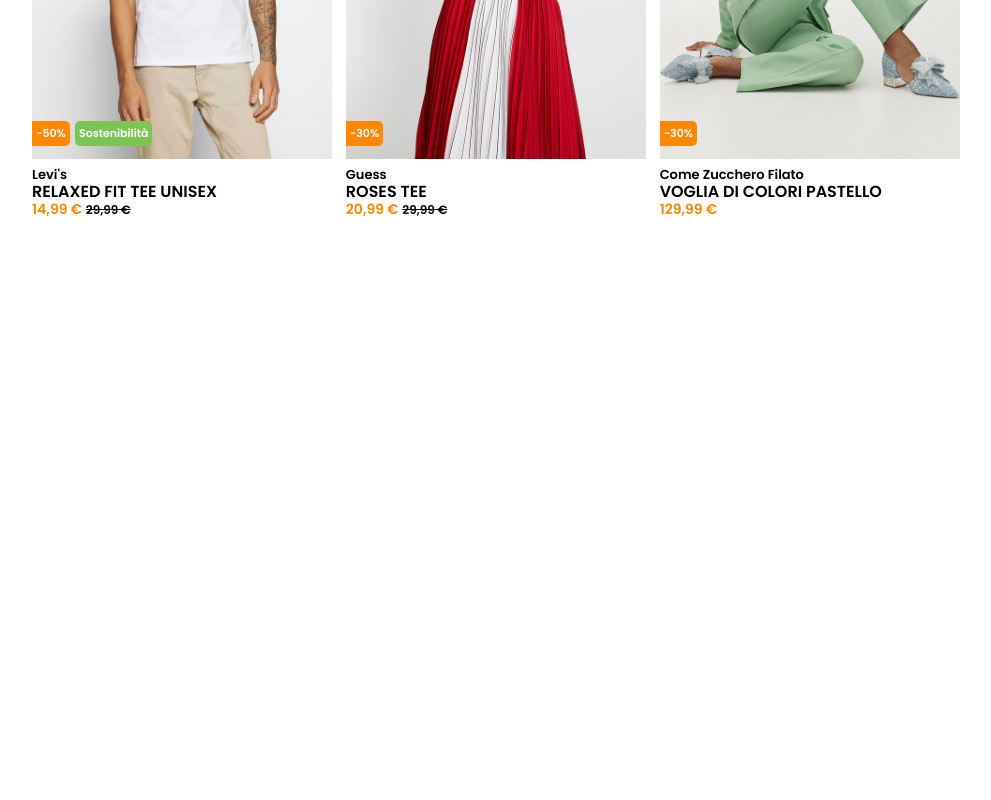
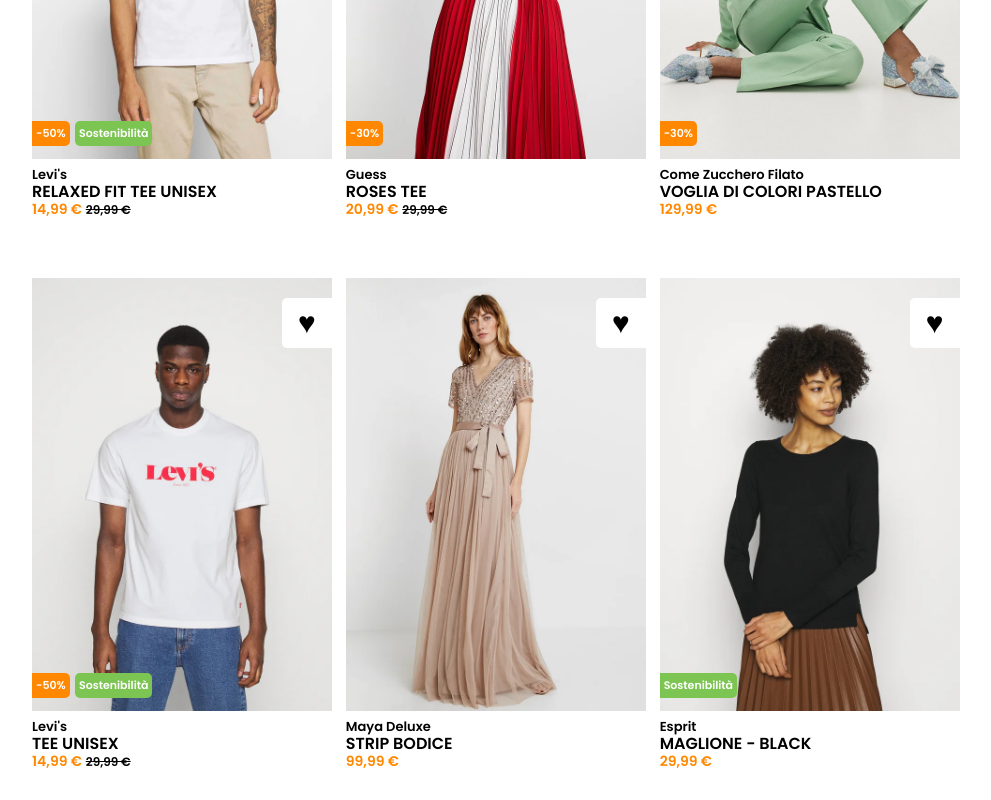
Before and after one commit to KSigma91/html-css-boolando, a plain HTML site: page index.html in a window 1280 px wide. Shown: the part 304-1104 px from the top of the page, without its empty margins (113-1104 px from the left). Before the commit the page ends 800 px from the top, so only its background shows below. Drawn offline with Linux system fonts and the light colour scheme.

Commit message:
seconda fila completa

```diff
--- a/css/style.css
+++ b/css/style.css
@@ -47,6 +47,17 @@
     left: 43px;
 }
 
+.product #eco {
+    position: absolute;
+    font-size: 11px;
+    color: white;
+    padding: 4px;
+    background: rgb(125, 197, 83);
+    border-radius: 0 5px 5px 0;
+    bottom: 20px;
+    left: 0;
+}
+
 .product .heart {
     position: absolute;
     top: 20px;
--- a/index.html
+++ b/index.html
@@ -14,9 +14,8 @@
 
     <div class="container">
 
-        <!-- lista prodotti -->
+        <!-- lista prodotti - prima fila -->
         <section>
-            <!-- prima fila -->
             <article class="list">
                  <!-- primo prodotto -->
                 <div class="product">
@@ -35,7 +34,6 @@
                 </div>
             </article>
 
-             <!-- prima fila -->
             <article class="list">
                 <!-- secondo prodotto -->
                <div class="product">
@@ -53,7 +51,6 @@
                </div>
            </article>
 
-           <!-- prima fila -->
            <article class="list">
                 <!-- terzo prodotto -->
                 <div class="product">
@@ -70,6 +67,58 @@
                 </div>
             </article>
         </section>
+
+        <!-- lista prodotti - seconda fila -->
+        <section>
+            <article class="list">
+                 <!-- quarto prodotto -->
+                <div class="product">
+                    <img src="img/4.webp" alt="prodotto_4">
+                    <img class="hide" src="img/4b.webp" alt="prodotto_4_hover">
+                    <span class="label discount">-50%</span>
+                    <span class="label eco">Sostenibilità</span>
+                    <span class="heart">&hearts;</span>
+                </div>
+                <!-- dettagli prodotto -->
+                <div class="info">
+                    <h4 class="brand">Levi's</h4>
+                    <p>TEE UNISEX</p>
+                    <span class="price">14,99 &euro;</span>
+                    <span class="barred">29,99 &euro;</span>
+                </div>
+            </article>
+
+            <article class="list">
+                <!-- quinto prodotto -->
+               <div class="product">
+                   <img src="img/5.webp" alt="prodotto_5">
+                   <img class="hide" src="img/5b.webp" alt="prodotto_5_hover">
+                   <span class="heart">&hearts;</span>
+               </div>
+               <!-- dettagli prodotto -->
+               <div class="info">
+                   <h4 class="brand">Maya Deluxe</h4>
+                   <p>STRIP BODICE</p>
+                   <span class="price">99,99 &euro;</span>
+               </div>
+           </article>
+
+           <article class="list">
+                <!-- sesto prodotto -->
+                <div class="product">
+                    <img src="img/6.webp" alt="prodotto_6">
+                    <img class="hide" src="img/6b.webp" alt="prodotto_6_hover">
+                    <span id="eco">Sostenibilità</span>
+                    <span class="heart">&hearts;</span>
+                </div>
+                <!-- dettagli prodotto -->
+                <div class="info">
+                    <h4 class="brand">Esprit</h4>
+                    <p>MAGLIONE - BLACK</p>
+                    <span class="price">29,99 &euro;</span>
+                </div>
+            </article>
+        </section>
     </div>
 
 </body>
```
Lines whose indentation alone changed are shown as unchanged.
